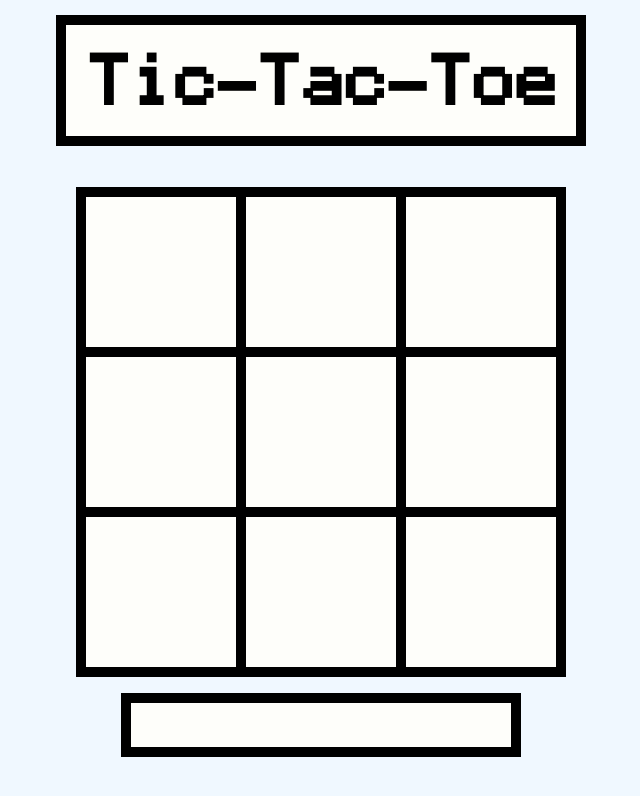
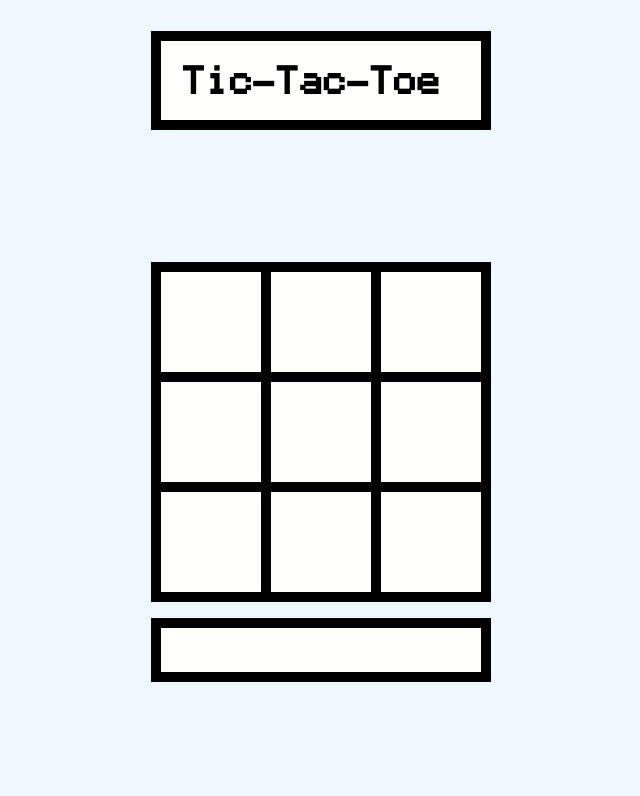
Before and after one commit to tam92/top-project-tic-tac-toe, a plain HTML site: page index.html in a window 1280 px wide. Shown: the whole page, without its empty margins (319-959 px from the left). Drawn offline with Linux system fonts and the light colour scheme.

Commit message:
Fixed proportions

```diff
--- a/style.css
+++ b/style.css
@@ -25,12 +25,13 @@ body {
 
 h1 {
     align-self: center;
-    font-size: 4em;
+    font-size: 2.2em;
     font-family: 'Courier New', Courier, monospace;
     background-color: rgb(254, 254, 250);
     padding: 20px;
     font-family: pixelFont, 'Courier New', Courier, monospace;
     border: 10px solid black;
+    width: 340px;
 }
 
 #container {
@@ -43,8 +44,8 @@ h1 {
 #board {
     align-self: center;
     display: grid;
-    grid-template-columns: repeat(3, 150px);
-    grid-template-rows: repeat(3, 150px);
+    grid-template-columns: repeat(3, 100px);
+    grid-template-rows: repeat(3, 100px);
     background-color: black;
     gap: 10px;
     max-width: fit-content;
@@ -63,8 +64,8 @@ h1 {
 #info {
     height: 4em;
     border: 10px solid black;
-    width: 400px;
-    max-width: 500px;
+    width: 340px;
+    max-width: 350px;
     align-self: center;
     margin: 1em;
     background-color: rgb(254, 254, 250);
```
